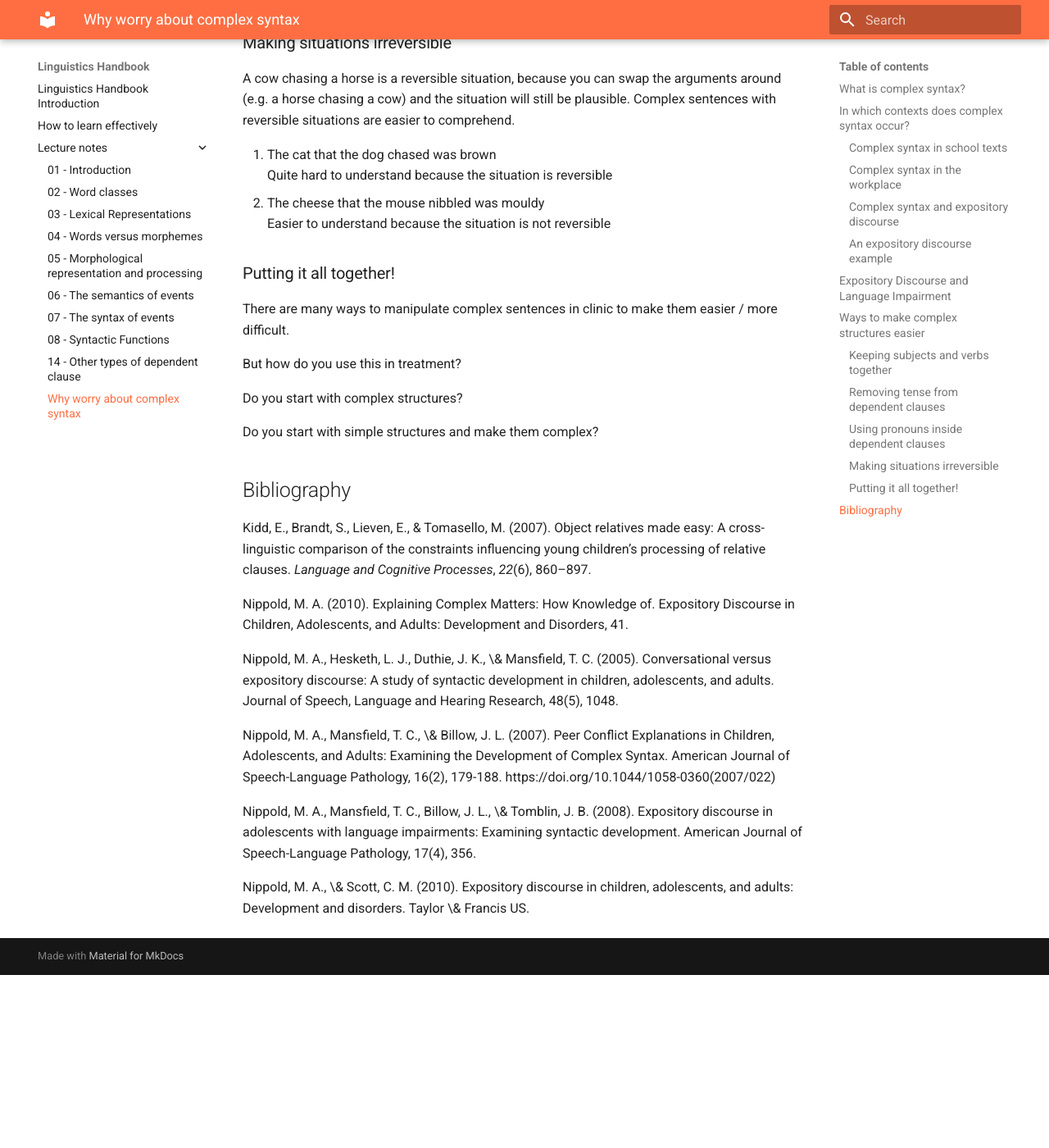
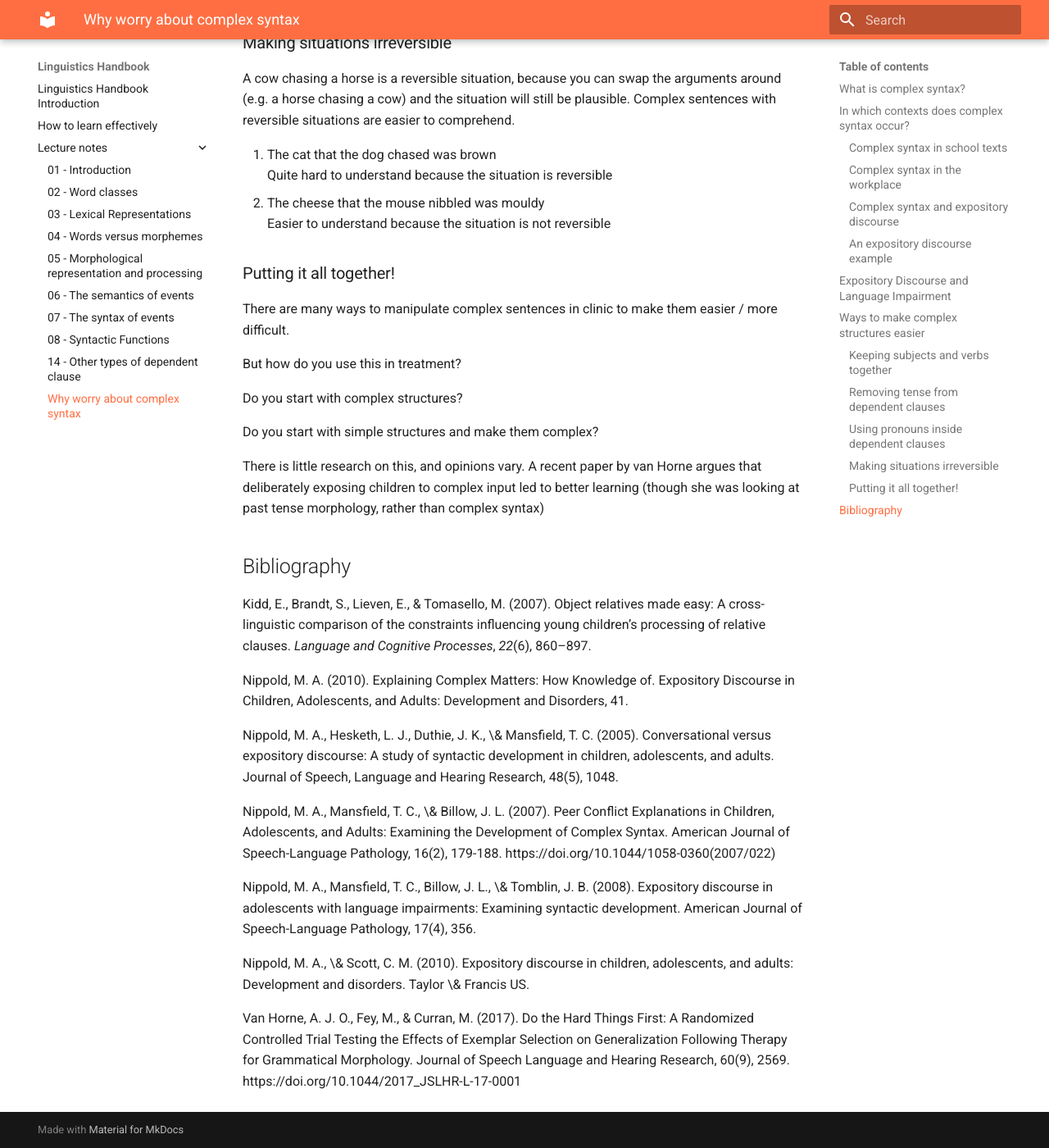
Before and after one commit to nickriches/linguistics_handbook, an MkDocs documentation site: the page built from docs/lecture notes/18 Why worry about complex syntax.md, in a window 1280 px wide and 1400 px high, scrolled down 3641 px. Shown: the whole window at 82% size. Built offline with MkDocs 1.6.1 and Material for MkDocs 9.7.7, drawn with Linux system fonts in a browser that asks for light colours; before the commit the page ends 4830 px from its top, so only the background shows below that.

Commit message:
add van horne

```diff
--- a/docs/lecture notes/18 Why worry about complex syntax.md
+++ b/docs/lecture notes/18 Why worry about complex syntax.md
@@ -110,6 +110,8 @@ Do you start with complex structures?
 
 Do you start with simple structures and make them complex?
 
+There is little research on this, and opinions vary. A recent paper by van Horne argues that deliberately exposing children to complex input led to better learning (though she was looking at past tense morphology, rather than complex syntax)
+
 ## Bibliography
 
 Kidd, E., Brandt, S., Lieven, E., & Tomasello, M. (2007). Object relatives made easy: A cross-linguistic comparison of the constraints influencing young children’s processing of relative clauses. *Language and Cognitive Processes*, *22*(6), 860–897.
@@ -123,3 +125,5 @@ Nippold, M. A., Mansfield, T. C., \& Billow, J. L. (2007). Peer Conflict Explana
 Nippold, M. A., Mansfield, T. C., Billow, J. L., \& Tomblin, J. B. (2008). Expository discourse in adolescents with language impairments: Examining syntactic development. American Journal of Speech-Language Pathology, 17(4), 356.
 
 Nippold, M. A., \& Scott, C. M. (2010). Expository discourse in children, adolescents, and adults: Development and disorders. Taylor \& Francis US.
+
+Van Horne, A. J. O., Fey, M., & Curran, M. (2017). Do the Hard Things First: A Randomized Controlled Trial Testing the Effects of Exemplar Selection on Generalization Following Therapy for Grammatical Morphology. Journal of Speech Language and Hearing Research, 60(9), 2569. https://doi.org/10.1044/2017_JSLHR-L-17-0001
```
Also changed, not shown: site/lecture notes/18 Why worry about complex syntax/index.html, site/search/search_index.json, 1 other file.
